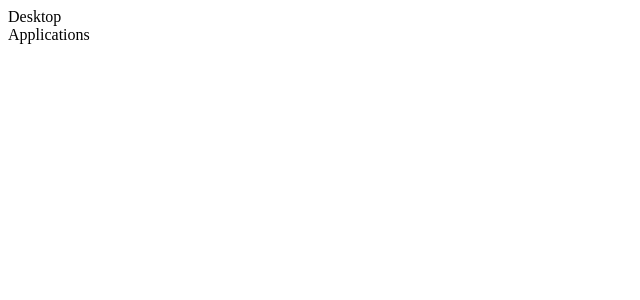
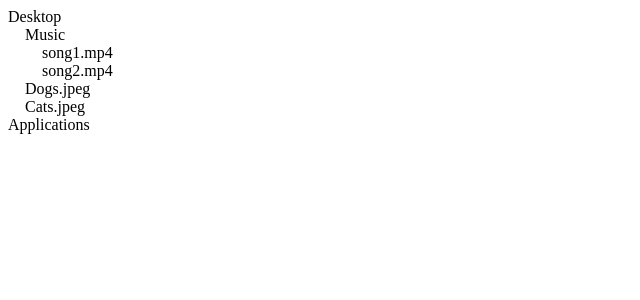
Before and after one commit to StringAna/file-tree-app, a React (Create React App) app: page / in a window 1280 px wide. Shown: the top 300 px of the page, without its empty margins (0-640 px from the left). Built offline with nearby package versions, Linux system fonts and the light colour scheme.

Commit message:
Folder conditionally renders children(open and close)

```diff
--- a/src/App.js
+++ b/src/App.js
@@ -1,9 +1,9 @@
-import React from "react";
+import { React, useState } from "react";
 
 function App() {
   return (
     <div className="App">
-      <Folder name="Desktop" isOpen={false}>
+      <Folder name="Desktop">
         <Folder name="Music">
           <File name="song1.mp4" />
           <File name="song2.mp4" />
@@ -18,11 +18,17 @@ function App() {
 
 //An entity containing more things
 const Folder = (props) => {
+  const [isOpen, setIsOpen] = useState(true);
+
+  const handleClick = () => {
+    setIsOpen(!isOpen);
+  };
+
   //destructuring the props object
-  const { name, isOpen, children } = props;
+  const { name, children } = props;
   return (
     <div>
-      {name}
+      <span onClick={handleClick}>{name}</span>
       <div style={{ marginLeft: "17px" }}>{isOpen ? children : null}</div>
     </div>
   );
```
